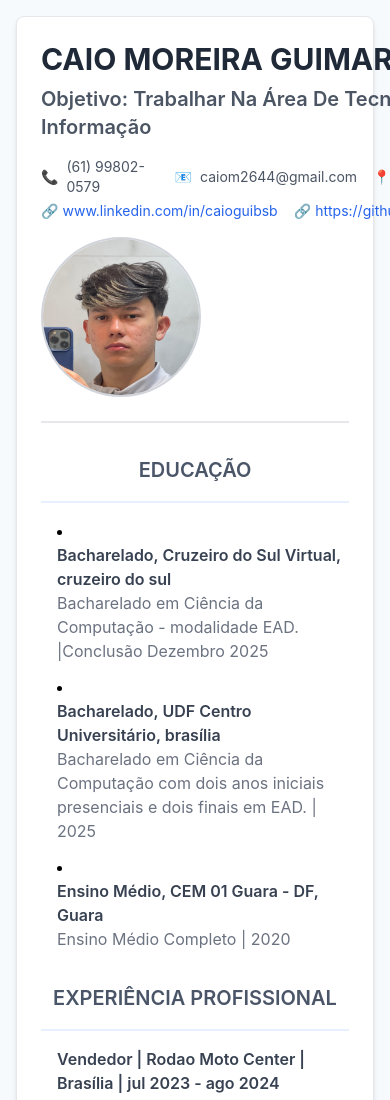
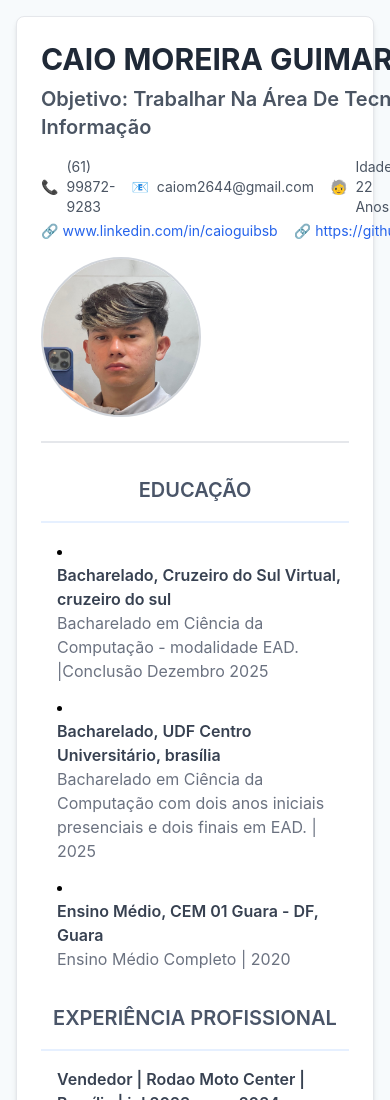
Before and after one commit to caioguiibsb/curriculo, a plain HTML site: page index.html in a window 390 px wide. Shown: the top 1100 px of the page. Drawn offline with nearby package versions, Linux system fonts and the light colour scheme.

Commit message:
Update index.html

```diff
--- a/index.html
+++ b/index.html
@@ -28,7 +28,7 @@
 <body class="p-4 sm:p-8 md:p-12">
 
     <!-- Container principal do currículo -->
-    <div class="max-w-4xl mx-auto bg-white p-6 sm:p-8 md:p-10 rounded-lg shadow-md border border-gray-200">
+    <div class="max-w-5xl mx-auto bg-white p-6 sm:p-8 md:p-10 rounded-lg shadow-md border border-gray-200">
 
         <!-- Seção do Cabeçalho: Nome e Contato -->
         <div class="flex flex-col sm:flex-row items-start sm:items-center justify-between pb-6 border-b-2 border-gray-200">
@@ -37,8 +37,9 @@
                 <h2 class="text-xl font-semibold text-gray-600 mt-2">Objetivo: Trabalhar Na Área De Tecnologia Da Informação</h2>
                 <div class="mt-4 text-gray-600 space-y-1 text-sm sm:text-base">
                     <p class="flex items-center">
-                        <span class="mr-2">📞</span> (61) 99802-0579
+                        <span class="mr-2">📞</span> (61) 99872-9283
                         <span class="ml-4 mr-2">📧</span> caiom2644@gmail.com
+                        <span class="ml-4 mr-2">🧓</span>Idade: 22 Anos
                         <span class="ml-4 mr-2">📍</span> Brasília, Cid.Estrutural
                     </p>
                     <p class="flex items-center">
```
